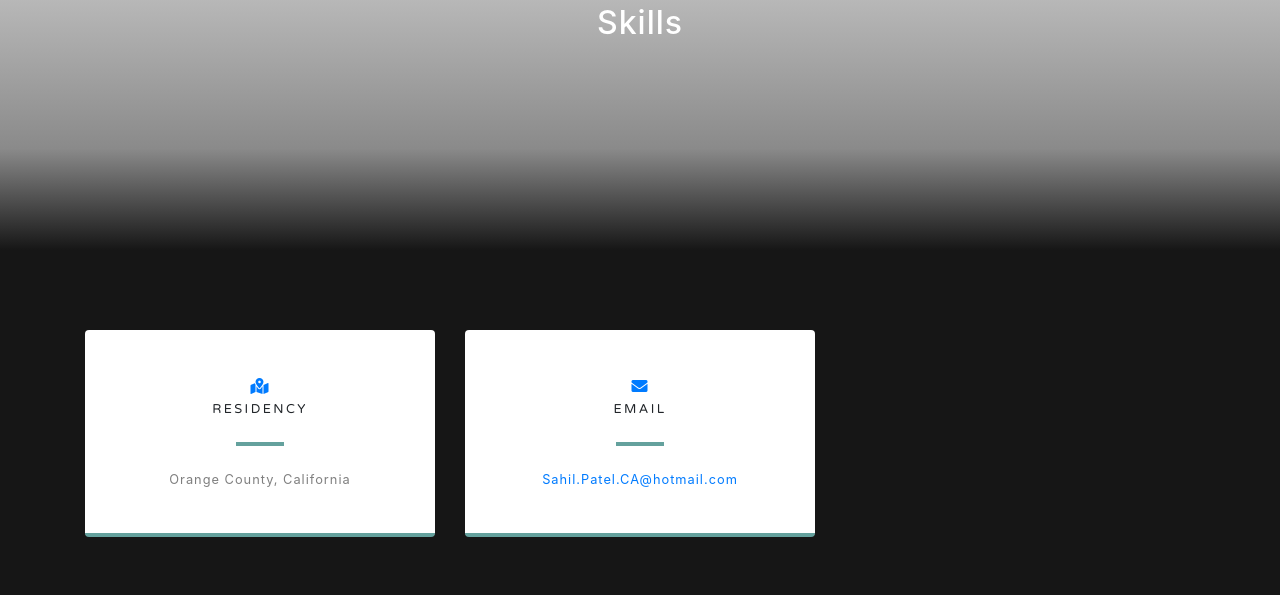
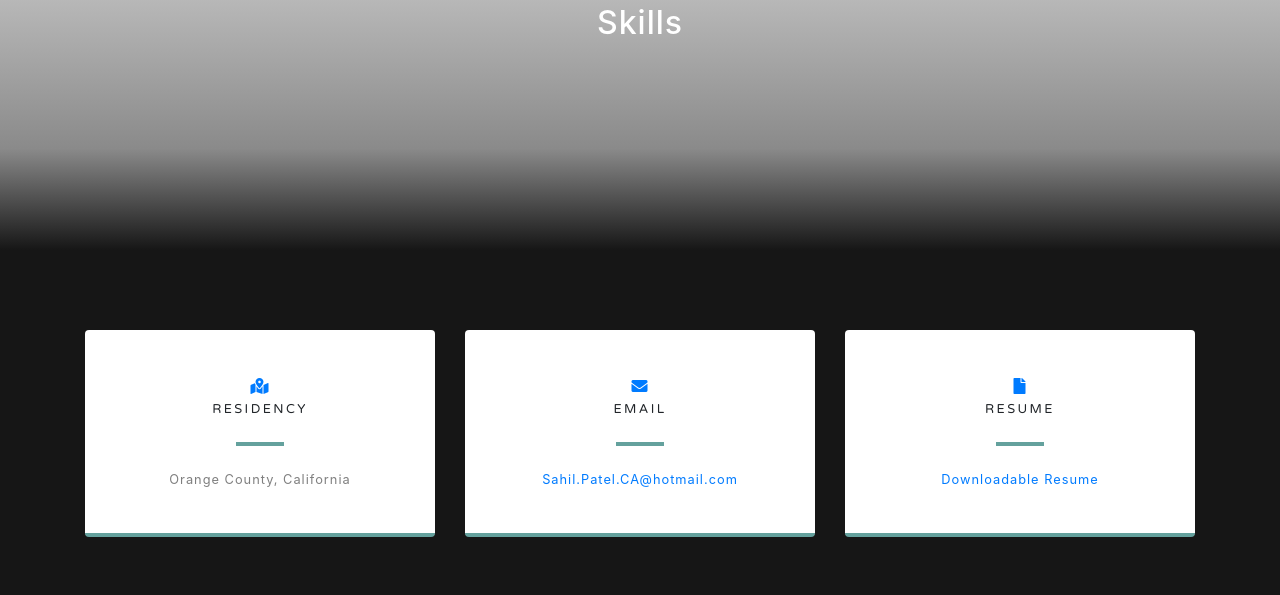
Before and after one commit to SahilPatelCA/personal-website, a website with bundled scripts: page public/index.html in a window 1280 px wide. Shown: the part 3158-3753 px from the top of the page. Built offline with nearby package versions, Linux system fonts and the light colour scheme; some icons are missing; files whose address does not match are found by name.

Commit message:
added resume download

```diff
--- a/public/index.html
+++ b/public/index.html
@@ -170,6 +170,7 @@
   </section>
 
   <!-- Contact Section -->
+
   <section class="contact-section bg-black">
     <div class="container align-items-center">
 
@@ -182,6 +183,7 @@
               <h4 class="text-uppercase m-0">Residency</h4>
               <hr class="my-4">
               <div class="small text-black-50">Orange County, California</div>
+
             </div>
           </div>
         </div>
@@ -198,17 +200,17 @@
             </div>
           </div>
         </div>
-<!--
+
         <div class="col-md-4 mb-3 mb-md-0">
           <div class="card py-4 h-100">
             <div class="card-body text-center">
-              <i class="fas fa-mobile-alt text-primary mb-2"></i>
-              <h4 class="text-uppercase m-0">Phone</h4>
+              <i class="fas fa-file text-primary mb-2"></i>
+              <h4 class="text-uppercase m-0">Resume</h4>
               <hr class="my-4">
-              <div class="small text-black-50" ><a href="tel:949-326-8833">+1 (949) 326-8833</a></div>
+              <div class="small text-black-50" ><a href="/img/ResumeWebsite.pdf" download>Downloadable Resume</a></div>
             </div>
           </div>
-        </div> -->
+        </div>
       </div>
 
       <div class="social d-flex justify-content-center">
```
Also changed, not shown: 1 other file.
